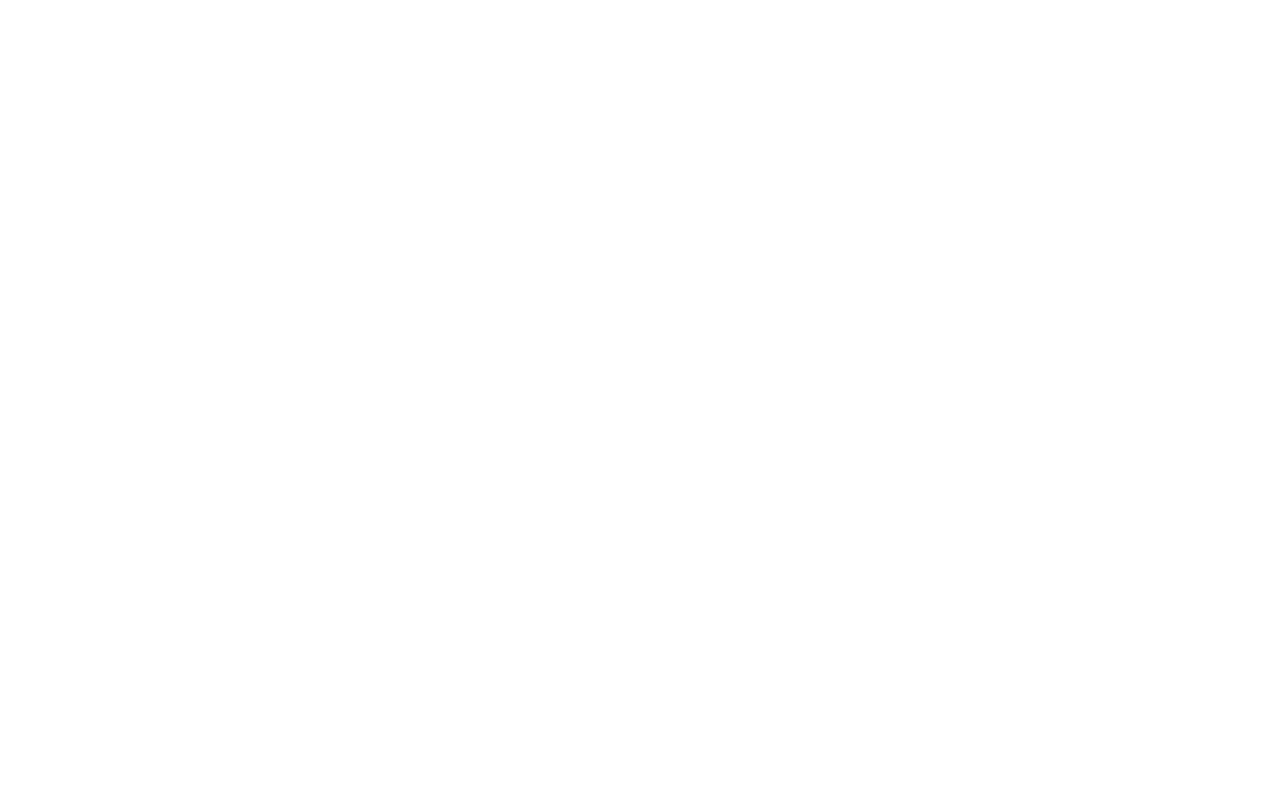
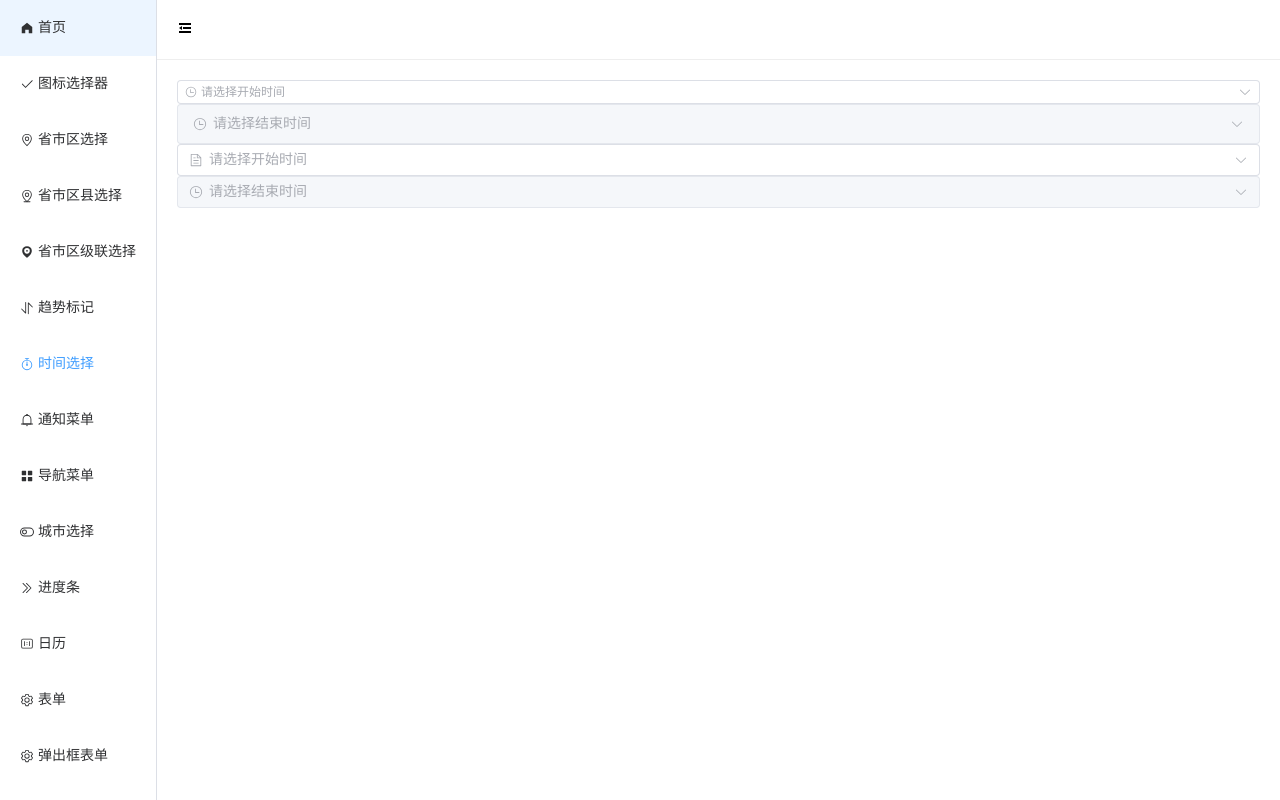
Before and after one commit to jersonwei/vue3-component, a Vue app in the folder w-components/: page /chooseTime in a window 1280 px wide. Before the commit this address had no page. Built offline with nearby package versions, Linux system fonts and the light colour scheme.

Commit message:
✨ feat(chooseTime): choosetime compon

```diff
--- a/w-components/src/components/index.ts
+++ b/w-components/src/components/index.ts
@@ -7,9 +7,10 @@
 import menu from './menu'
 import notify from './notify'
 import progress from './progress'
+import timer from './timer'
 import trend from './trend'
-
 const components = [
+  timer,
   progress,
   menu,
   list,
--- a/w-components/src/components/progress/src/index.vue
+++ b/w-components/src/components/progress/src/index.vue
@@ -36,4 +36,13 @@
 <template>
   <el-progress :percentage="p" v-bind="$attrs"></el-progress>
 </template>
-<style lang="scss" scoped></style>
+<style lang="scss" scoped>
+.el-progress--line {
+  margin-bottom: 15px;
+  width: 350px;
+}
+.el-progress--circle {
+  margin-right: 15px;
+  width: 350px;
+}
+</style>
--- /dev/null
+++ b/w-components/src/components/timer/index.ts
@@ -0,0 +1,7 @@
+import type{App} from 'vue'
+import timer from './src/index.vue'
+export default {
+  install (app:App) {
+    app.component('wTimer', timer)
+  }
+}
--- /dev/null
+++ b/w-components/src/components/timer/src/index.vue
@@ -0,0 +1,101 @@
+<script setup lang="ts">
+import { ref, watch } from 'vue'
+let props = defineProps({
+  startPlaceHolder: {
+    type: String,
+    default: '请选择开始时间'
+  },
+  startTimeStart: {
+    type: String,
+    default: '8:00'
+  },
+  startStep: {
+    type: String,
+    default: '00:30'
+  },
+  // 前缀图标
+  prefixIcon: {
+    type: String,
+    default: 'Clock'
+  },
+  // 清除图标
+  clearIcon: {
+    type: String,
+    default: 'CircleClose'
+  },
+  startTimeEnd: {
+    type: String,
+    default: '24:00'
+  },
+  endPlaceHolder: {
+    type: String,
+    default: '请选择结束时间'
+  },
+  endTimeStart: {
+    type: String,
+    default: '8:00'
+  },
+  endStep: {
+    type: String,
+    default: '00:30'
+  },
+  endTimeEnd: {
+    type: String,
+    default: '24:00'
+  }
+})
+let startTime = ref<string>('')
+let endTime = ref<string>('')
+let endTimeDisabled = ref<boolean>(true)
+let emits = defineEmits(['startChange', 'endChange'])
+// 监听开始时间变化
+watch(
+  () => startTime.value,
+  val => {
+    if (val === '') {
+      endTime.value = ''
+      endTimeDisabled.value = true
+    } else {
+      endTimeDisabled.value = false
+      emits('startChange', val)
+    }
+  }
+)
+watch(
+  () => endTime.value,
+  val => {
+    if (val !== '')
+      emits('endChange', {
+        startTime: startTime.value,
+        endTime: val
+      })
+  }
+)
+</script>
+<template>
+  <div>
+    <el-time-select
+      v-model="startTime"
+      :max-time="endTime"
+      class="mr-4"
+      :placeholder="props.startPlaceHolder"
+      :start="props.startTimeStart"
+      :step="props.startStep"
+      :end="props.startTimeEnd"
+      :prefix-icon="props.prefixIcon"
+      v-bind="$attrs.startOptions"
+    />
+    <el-time-select
+      v-model="endTime"
+      :clear-icon="props.clearIcon"
+      :min-time="startTime"
+      :placeholder="props.endPlaceHolder"
+      :disabled="endTimeDisabled"
+      :start="props.endTimeStart"
+      :step="props.endStep"
+      :end="props.endTimeEnd"
+      v-bind="$attrs.endOptions"
+    />
+  </div>
+</template>
+<style lang="scss" scoped></style>
--- a/w-components/src/router/index.ts
+++ b/w-components/src/router/index.ts
@@ -40,6 +40,10 @@
       {
         path: 'progress',
         component:() => import('../views/progress/index.vue')
+      },
+      {
+        path: 'chooseTime',
+        component:() => import('../views/timer/index.vue')
       }
     ]
   }
--- /dev/null
+++ b/w-components/src/views/timer/index.vue
@@ -0,0 +1,35 @@
+<script setup lang="ts">
+import { ref } from 'vue'
+
+const handleEndChange = (val: string) => {
+  console.log('end', val)
+}
+const handleStartChange = (val: string) => {
+  console.log('start', val)
+}
+const prefixIcons = ref<string>('Document')
+const clearIcons = ref<string>('Burger')
+let startOptions = {
+  size: 'small',
+  clearable: false
+}
+let endOptions = {
+  size: 'large',
+  clearable: false
+}
+</script>
+<template>
+  <wTimer
+    @startChange="handleStartChange"
+    :startOptions="startOptions"
+    :endOptions="endOptions"
+    @endChange="handleEndChange"
+  ></wTimer>
+  <wTimer
+    @startChange="handleStartChange"
+    @endChange="handleEndChange"
+    :prefixIcon="prefixIcons"
+    :clearIcon="clearIcons"
+  ></wTimer>
+</template>
+<style lang="scss" scoped></style>
```
